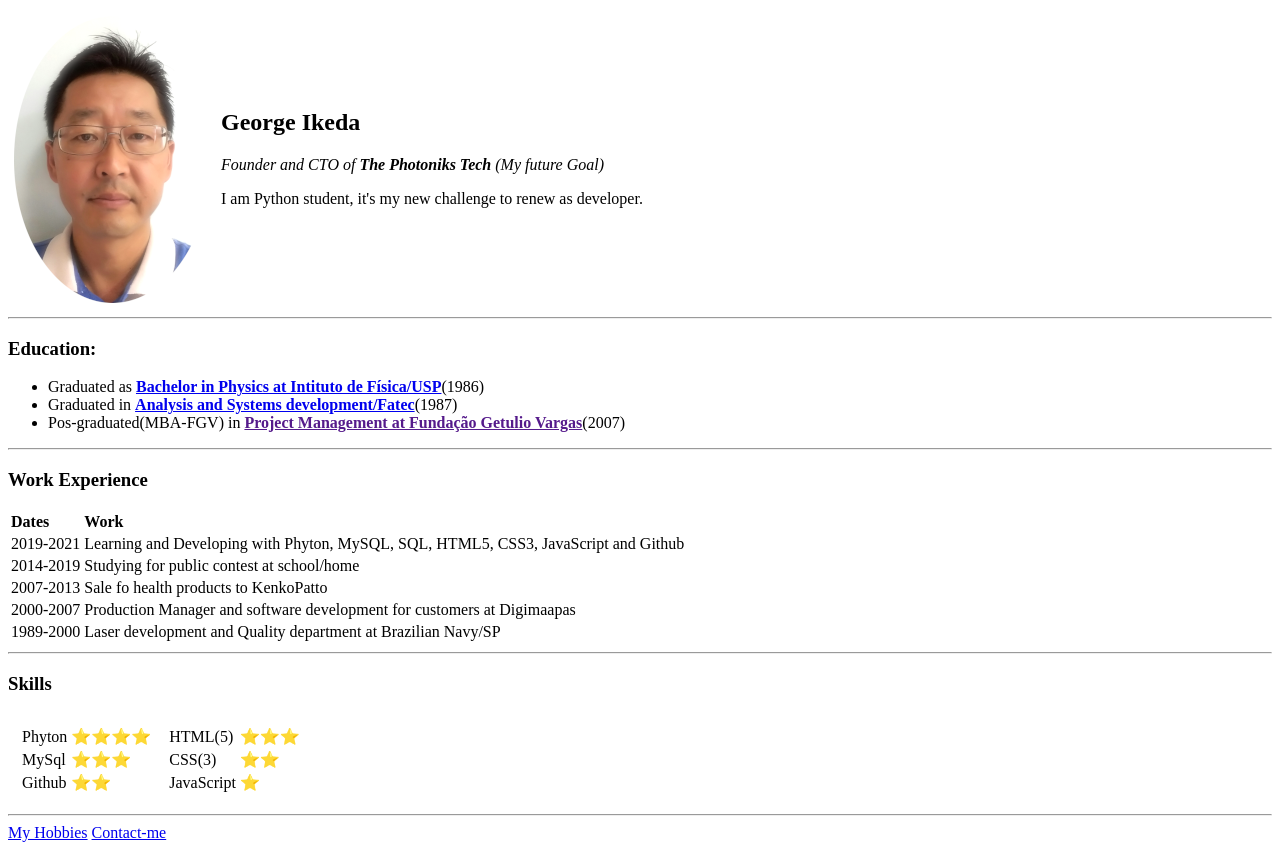
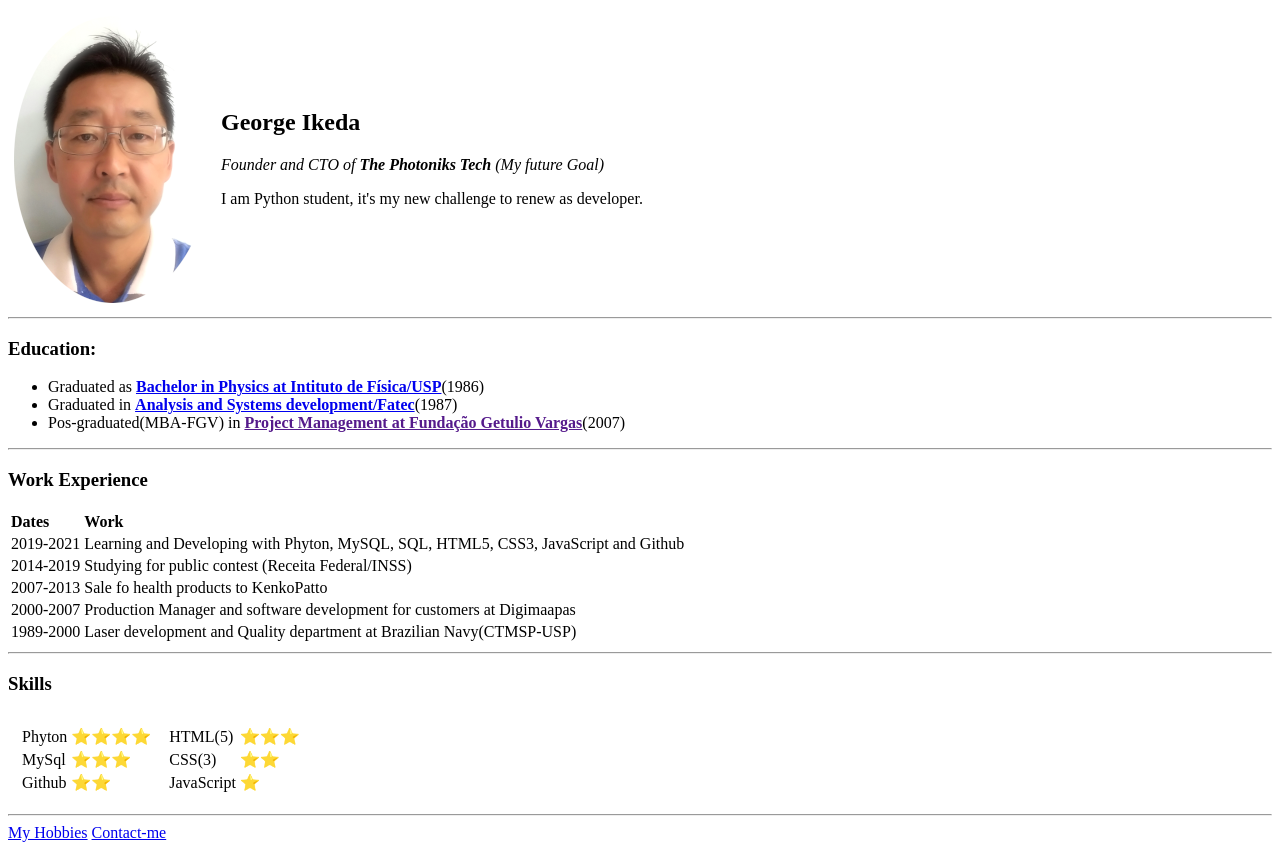
Before and after one commit to Gikeda2016/CV, a plain HTML site: page index.html in a window 1280 px wide. Drawn offline with Linux system fonts and the light colour scheme.

Commit message:
Update index.html

```diff
--- a/index.html
+++ b/index.html
@@ -43,7 +43,7 @@
             </tr>
             <tr>
                 <td>2014-2019</td>
-                <td>Studying for public contest at school/home</td>
+                <td>Studying for public contest (Receita Federal/INSS)</td>
             </tr>
             <tr>
                 <td>2007-2013</td>
@@ -55,7 +55,7 @@
             </tr>
             <tr>
                 <td>1989-2000</td>
-                <td>Laser development and Quality department at Brazilian Navy/SP</td>
+                <td>Laser development and Quality department at Brazilian Navy(CTMSP-USP)</td>
             </tr>
         </table>
     </section>
```
